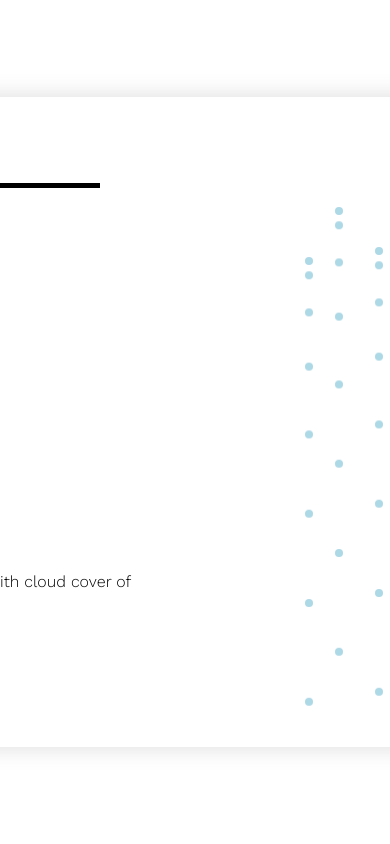
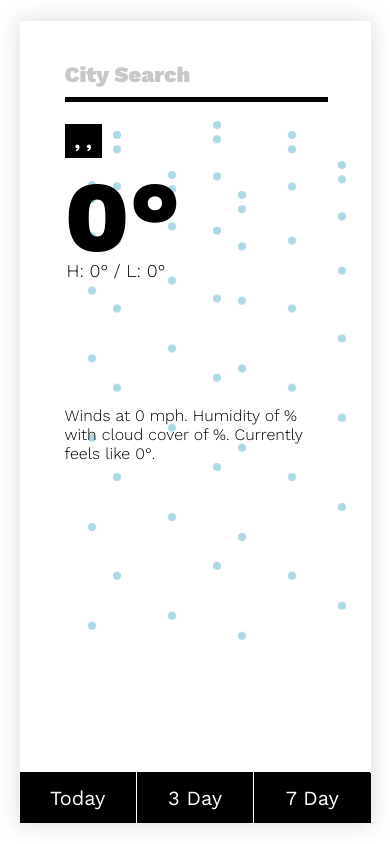
Before and after one commit to averye457/weather-app, a React (Create React App) app: page / in a window 390 px wide. Built offline with nearby package versions, Linux system fonts and the light colour scheme; no server answers.

Commit message:
making responsive

```diff
--- a/src/App.css
+++ b/src/App.css
@@ -418,3 +418,410 @@ span {
           transform: translateY(550px);
      }
 }
+
+
+
+
+
+@media only screen and (max-width: 1010px) {
+
+     .App {
+          width: 90vw;
+     }
+
+     .nav {
+          width: 100px;
+          right: 0px;
+          left: auto;
+     }
+
+     #sun {
+          right: -75px;
+          left: auto;
+          z-index: -1;
+     }
+
+     #cloud111 {
+          right: -100px;
+          left: auto;
+          z-index: -1;
+     }
+
+     #cloud222 {
+          right: 50px;
+          left: auto;
+          z-index: -1;
+     }
+
+     #cloud333 {
+          right: 100px;
+          left: auto;
+          z-index: -2;
+     }
+
+     #cloud444 {
+          right:185px;
+          left: auto;
+          z-index: -2;
+     }
+
+     span {
+          left: auto;
+          right: 325px;
+          z-index: -3;
+     }
+
+     #raindrop5, #raindrop6, #raindrop7, #raindrop8 {
+          left: auto;
+          right: 300px;
+          top: 110px;
+     }
+
+     #raindrop9, #raindrop10, #raindrop11, #raindrop12 {
+          left: auto;
+          right: 245px;
+          top: 150px;
+     }
+
+     #raindrop13, #raindrop14, #raindrop15, #raindrop16 {
+          left: auto;
+          right: 200px;
+          top: 100px;
+     }
+
+     #raindrop17, #raindrop18, #raindrop19, #raindrop20 {
+          left: auto;
+          right: 175px;
+          top: 170px;
+     }
+
+     #raindrop21, #raindrop22, #raindrop23, #raindrop24 {
+          left: auto;
+          right: 125px;
+          top: 110px;
+     }
+
+     #raindrop25, #raindrop26, #raindrop27, #raindrop28 {
+          left: auto;
+          right: 0px;
+          top: 140px;
+     }
+
+     #snowfall5, #snowfall6, #snowfall7, #snowfall8 {
+          left: auto;
+          right: 300px;
+          top: 110px;
+     }
+
+     #snowfall9, #snowfall10, #snowfall11, #snowfall12 {
+          left: auto;
+          right: 245px;
+          top: 150px;
+     }
+
+     #snowfall13, #snowfall14, #snowfall15, #snowfall16 {
+          left: auto;
+          right: 200px;
+          top: 100px;
+     }
+
+     #snowfall17, #snowfall18, #snowfall19, #snowfall20 {
+          left: auto;
+          right: 175px;
+          top: 170px;
+     }
+
+     #snowfall21, #snowfall22, #snowfall23, #snowfall24 {
+          left: auto;
+          right: 125px;
+          top: 110px;
+     }
+
+     #snowfall25, #snowfall26, #snowfall27, #snowfall28 {
+          left: auto;
+          right: 75px;
+          top: 140px;
+     }
+
+}
+
+
+
+
+
+@media only screen and (max-width: 750px) {
+
+     .nav {
+          width: 75px;
+          right: 0px;
+          left: auto;
+     }
+
+     .link {
+          font-size: 20px;
+     }
+
+     .weather-info {
+          max-width: 75%
+     }
+
+     .search-stuff {
+          display: flex;
+          flex-direction: row;
+          align-items: center;
+          width: 75%;
+     }
+
+     h5 {
+          margin: 0;
+          margin-top: -25px;
+          font-family: 'Work Sans';
+          font-weight: 700;
+          font-size: 24px;
+          background-color: black;
+          color: white;
+          width: auto;
+          display: inline-block;
+          padding: 5px 10px;
+     }
+
+     h6 {
+          margin: 0;
+          margin-top: -25px;
+          font-family: 'Work Sans';
+          font-weight: 300;
+          font-size: 20px;
+          padding-left: 2px;
+     }
+
+     h3 {
+          margin: 0;
+          margin-top: 0px;
+          font-family: 'Work Sans';
+          font-weight: 800;
+          font-size: 125px;
+     }
+
+     h4 {
+          margin: 0;
+          margin-top: 125px;
+          font-family: 'Work Sans';
+          font-weight: 800;
+          font-size: 30px;
+          text-transform: capitalize;
+     }
+
+     p {
+          width: 90%;
+     }
+
+     h6, h5, h3, h4, p {
+          margin-left: 55px;
+     }
+
+}
+
+
+@media only screen and (max-width: 600px) {
+
+     #search {
+          width: 150%;
+          margin-right: 0;
+     }
+
+}
+
+@media only screen and (max-width: 500px) {
+
+     .App {
+          height: 95vh;
+     }
+
+     .nav {
+          flex-direction: row;
+          width: 100%;
+          height: 50px;
+          left: 0;
+          right: 0;
+          top: auto;
+          bottom: 0;
+     }
+
+     .link {
+          padding-top: 14px;
+          padding-bottom: 14px;
+          background-color: black;
+     }
+
+     a {
+          margin: 0;
+     }
+
+     a:hover {
+          background-color: darkgrey;
+          color: black;
+          font-weight: 600;
+     }
+
+     a:active {
+          background-color: black;
+     }
+
+     #first-link {
+          border-bottom: none;
+          border-right: 1px white solid;
+     }
+
+     #last-link {
+          border-top: none;
+          border-left: 1px white solid;
+     }
+
+     #search {
+          height: 40px;
+          font-size: 22px;
+          margin-left: 45px;
+     }
+
+     .weather-info {
+          max-width: 88%
+     }
+
+     .search-stuff {
+          display: flex;
+          flex-direction: row;
+          align-items: center;
+          width: 88%;
+     }
+
+     h5 {
+          font-size: 20px;
+     }
+
+     h6 {
+          font-size: 18px;
+          margin-top: -15px;
+     }
+
+     h3 {
+          font-size: 100px;
+     }
+
+     p {
+          width: 85%;
+     }
+
+     h5, h6, h3, h4, p {
+          margin-left: 45px;
+     }
+
+     #sun {
+          right: -125px;
+          left: auto;
+          z-index: -1;
+     }
+
+     #cloud111 {
+          right: -150px;
+          left: auto;
+          z-index: -1;
+     }
+
+     #cloud222 {
+          right: 0px;
+          left: auto;
+          z-index: -1;
+     }
+
+     #cloud333 {
+          right: 50px;
+          left: auto;
+          z-index: -2;
+     }
+
+     #cloud444 {
+          right:135px;
+          left: auto;
+          z-index: -2;
+     }
+
+     span {
+          left: auto;
+          right: 275px;
+          z-index: -3;
+     }
+
+     #raindrop5, #raindrop6, #raindrop7, #raindrop8 {
+          left: auto;
+          right: 250px;
+          top: 110px;
+     }
+
+     #raindrop9, #raindrop10, #raindrop11, #raindrop12 {
+          left: auto;
+          right: 195px;
+          top: 150px;
+     }
+
+     #raindrop13, #raindrop14, #raindrop15, #raindrop16 {
+          left: auto;
+          right: 150px;
+          top: 100px;
+     }
+
+     #raindrop17, #raindrop18, #raindrop19, #raindrop20 {
+          left: auto;
+          right: 125px;
+          top: 170px;
+     }
+
+     #raindrop21, #raindrop22, #raindrop23, #raindrop24 {
+          left: auto;
+          right: 75px;
+          top: 110px;
+     }
+
+     #raindrop25, #raindrop26, #raindrop27, #raindrop28 {
+          left: auto;
+          right: 25px;
+          top: 140px;
+     }
+
+     #snowfall5, #snowfall6, #snowfall7, #snowfall8 {
+          left: auto;
+          right: 250px;
+          top: 110px;
+     }
+
+     #snowfall9, #snowfall10, #snowfall11, #snowfall12 {
+          left: auto;
+          right: 195px;
+          top: 150px;
+     }
+
+     #snowfall13, #snowfall14, #snowfall15, #snowfall16 {
+          left: auto;
+          right: 150px;
+          top: 100px;
+     }
+
+     #snowfall17, #snowfall18, #snowfall19, #snowfall20 {
+          left: auto;
+          right: 125px;
+          top: 170px;
+     }
+
+     #snowfall21, #snowfall22, #snowfall23, #snowfall24 {
+          left: auto;
+          right: 75px;
+          top: 110px;
+     }
+
+     #snowfall25, #snowfall26, #snowfall27, #snowfall28 {
+          left: auto;
+          right: 25px;
+          top: 140px;
+     }
+
+
+}
```
